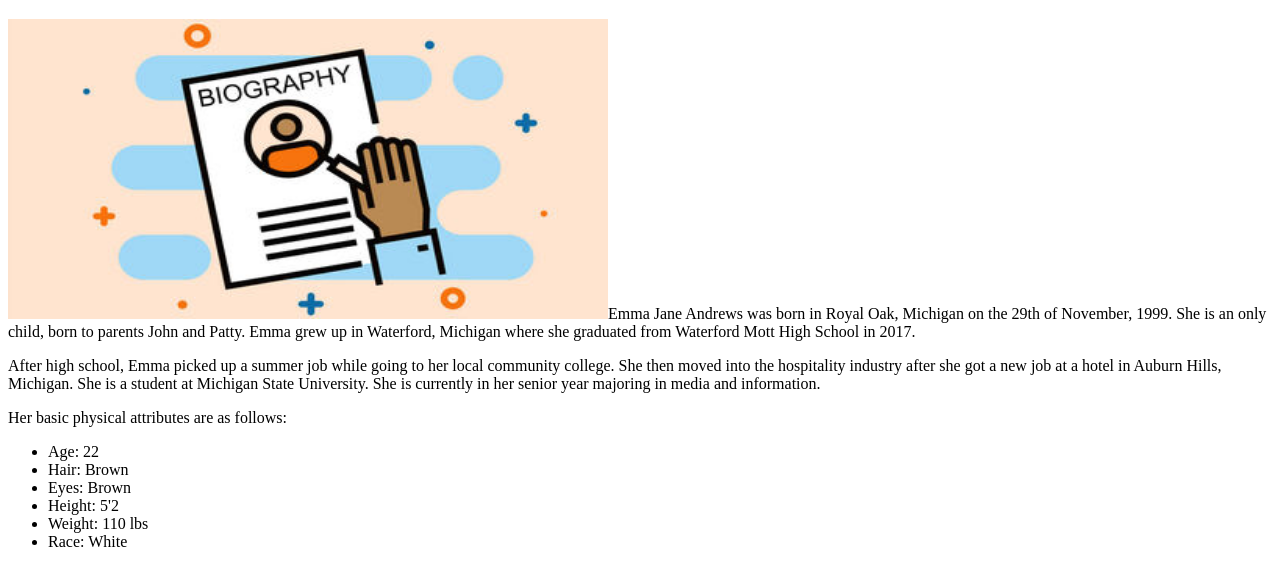
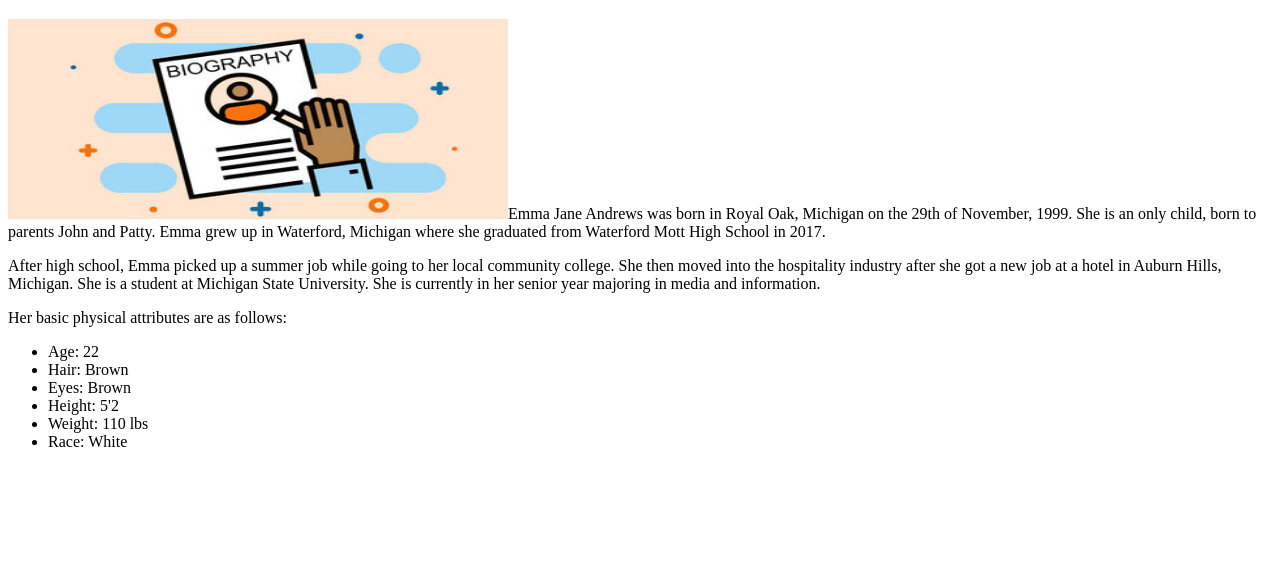
Before and after one commit to EmmaJane51/mi349_blog, a plain HTML site: page about.html in a window 1280 px wide. Shown: the part 61-646 px from the top of the page. Drawn offline with Linux system fonts and the light colour scheme.

Commit message:
image edit

```diff
--- a/about.html
+++ b/about.html
@@ -10,8 +10,9 @@
     <h1>Emma Andrews</h1>
 
     <img src="biography.jpeg" alt=""
-    width="600"
-    height="300"
+    width="500"
+    height="200"
+
 
     <p>Emma Jane Andrews was born in Royal Oak, Michigan on the 29th of November, 1999. She is an only child, born to parents John and Patty. Emma grew up in Waterford, Michigan where she graduated from Waterford Mott High School in 2017.</p>
 
```
